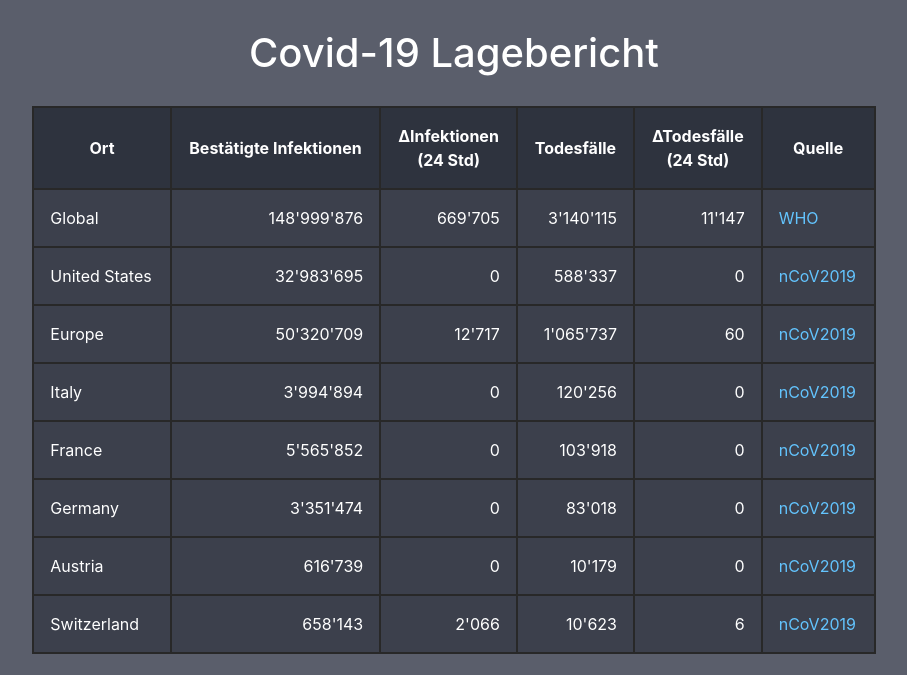
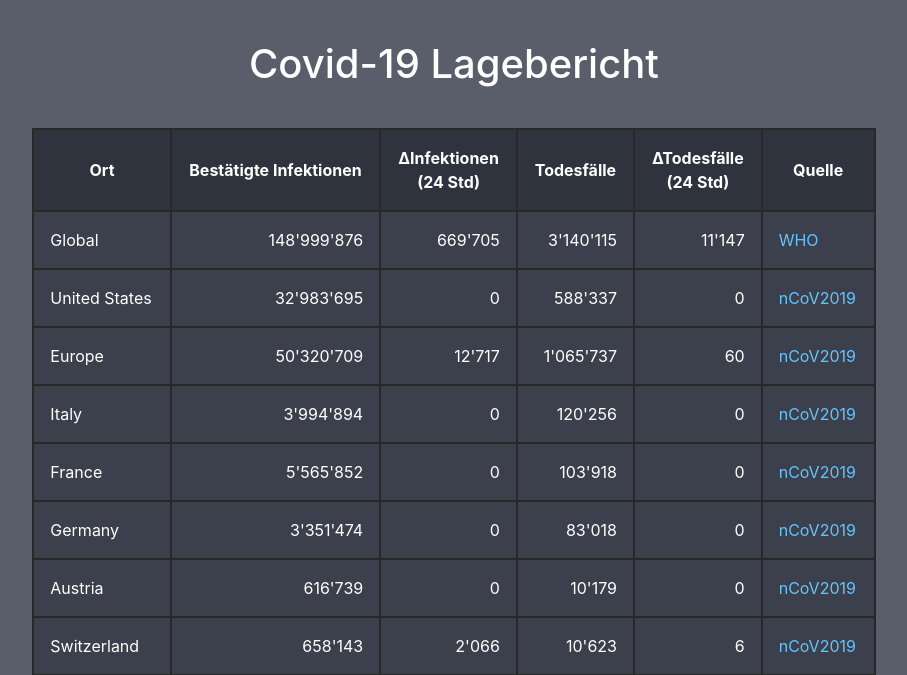
Before and after one commit to gautier-collab/Covid, a Django app: page / in a window 1280 px wide. Shown: the top 675 px of the page, without its empty margins (186-1093 px from the left). Run offline with Django 3.2, Linux system fonts and the light colour scheme; data comes from the database, SQL or seed files in the repository; parts of the project's set-up code (start-up, migrations or seed data) failed here and were passed over; some libraries are stand-ins or nearby versions.

```diff
--- a/covmass/templates/covmass/index.html
+++ b/covmass/templates/covmass/index.html
@@ -51,7 +51,7 @@
 
       h1 {
         text-align: center;
-        margin: 1.8rem;
+        margin: 5vh;
       }
 
     </style>
```
